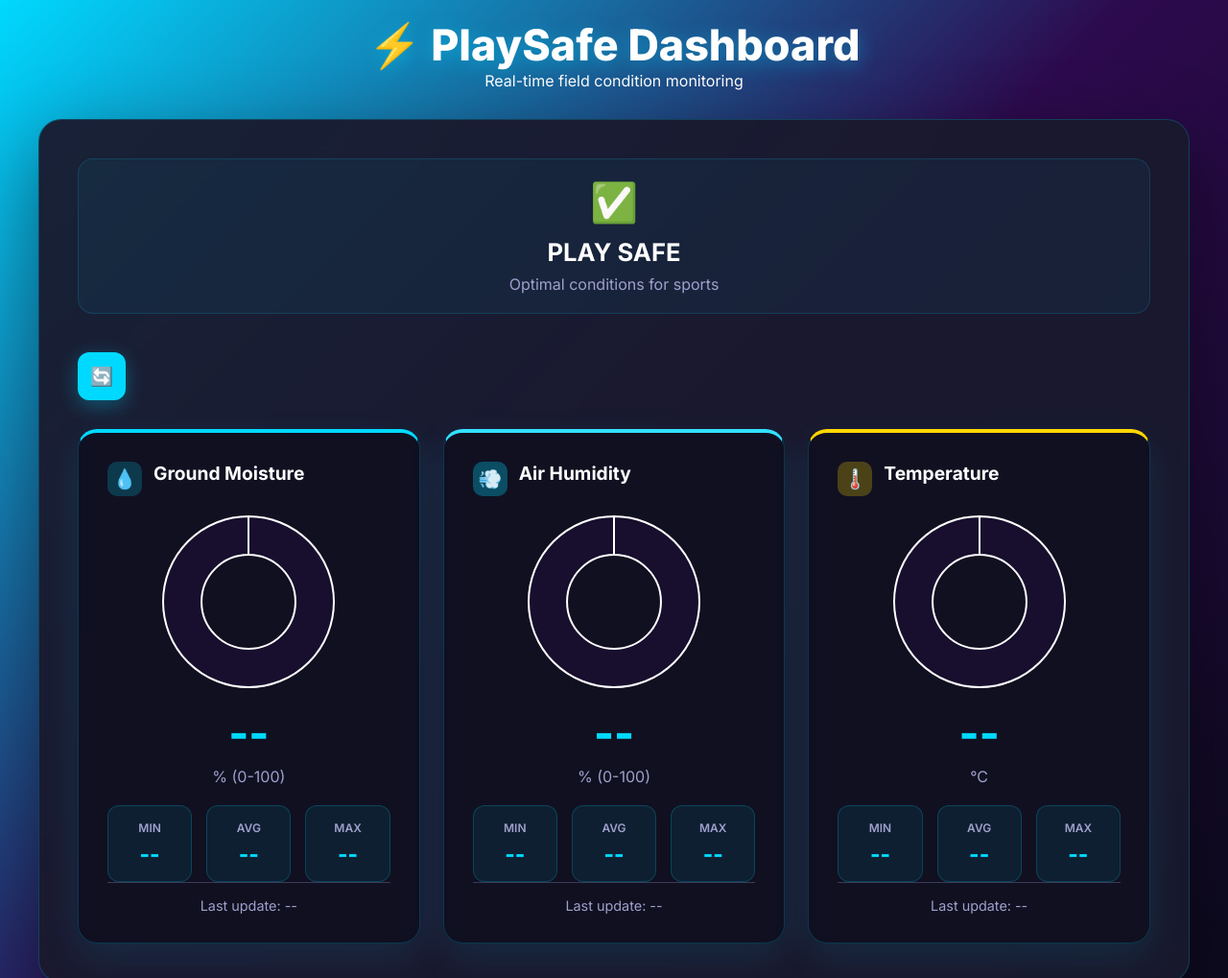
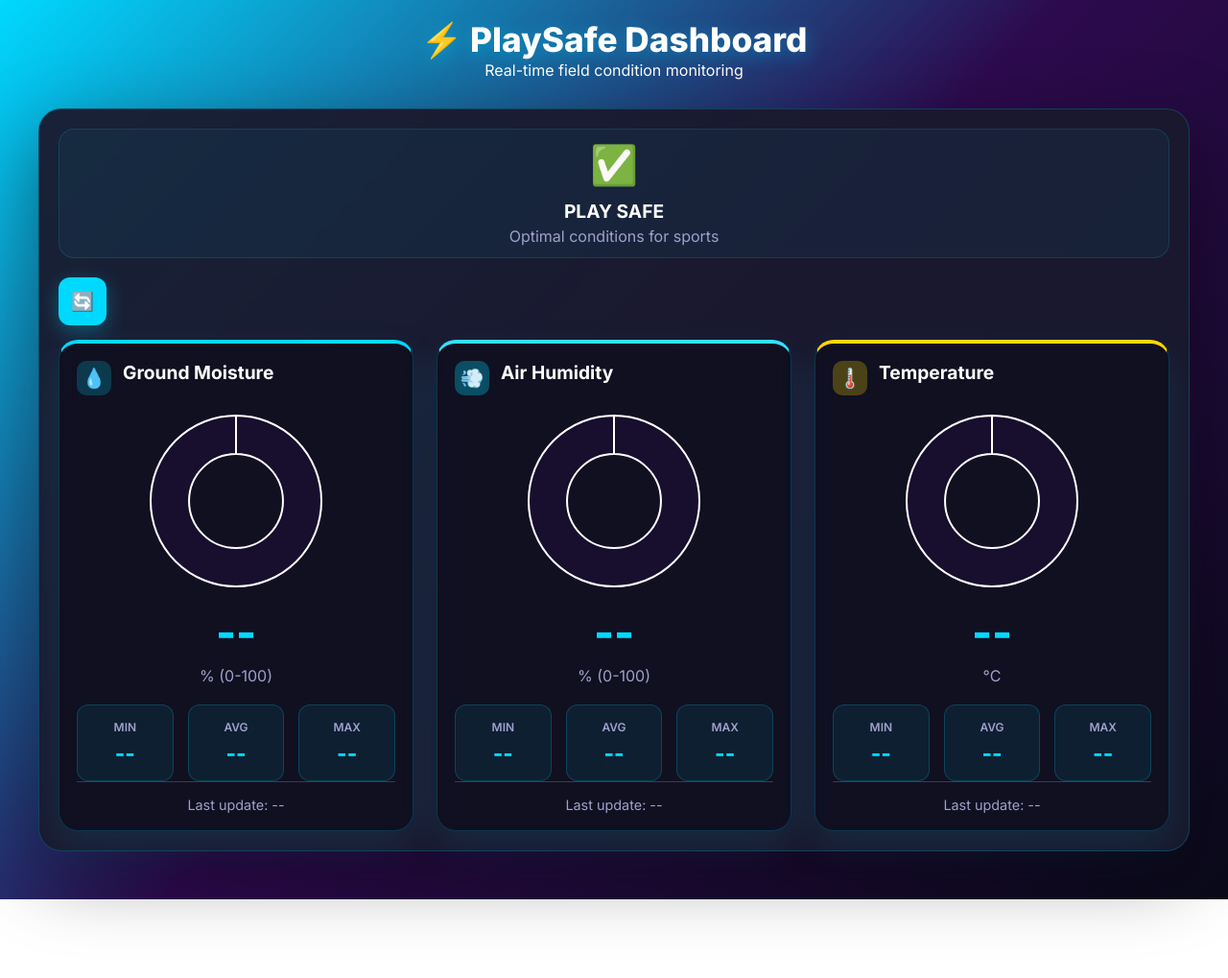
Before and after one commit to Dikshant422/playsafe-dashboard, a plain HTML site: page index.html in a window 1280 px wide. Shown: the top 1019 px of the page at 96% size. After the commit the page ends 937 px from the top, so only its background shows below. Drawn offline with nearby package versions, Linux system fonts and the light colour scheme; no server answers.

Commit message:
Update index.html

```diff
--- a/index.html
+++ b/index.html
@@ -29,31 +29,31 @@
         }
         .container { max-width: 1200px; margin: 0 auto; }
         header { text-align: center; margin-bottom: 30px; }
-        header h1 { font-size: 2.8rem; text-shadow: 0 4px 20px rgba(0, 217, 255, 0.4); font-weight: 800; }
+        header h1 { font-size: 2.2rem; text-shadow: 0 4px 20px rgba(0, 217, 255, 0.4); font-weight: 800; }
         .play-safe-container {
             background: rgba(26, 26, 46, 0.95);
             backdrop-filter: blur(20px);
             border-radius: 24px;
-            padding: 40px;
+            padding: 20px;
             margin-bottom: 30px;
             box-shadow: 0 25px 80px rgba(0, 0, 0, 0.4);
             border: 1px solid rgba(0, 217, 255, 0.2);
         }
         .play-safe-status {
             text-align: center;
-            margin-bottom: 40px;
-            padding: 20px;
+            margin-bottom: 20px;
+            padding: 12px;
             background: rgba(0, 217, 255, 0.05);
             border-radius: 16px;
             border: 1px solid rgba(0, 217, 255, 0.15);
         }
         .status-icon { font-size: 2.5rem; margin-bottom: 12px; }
-        .status-title { font-size: 1.6rem; font-weight: 700; margin-bottom: 8px; }
+        .status-title { font-size: 1.2rem; font-weight: 700; margin-bottom: 4px; }
         .status-message { font-size: 1rem; color: var(--color-text-secondary); }
         .status-safe .status-icon { color: var(--color-success); }
         .status-caution .status-icon { color: var(--color-warning); }
         .status-danger .status-icon { color: var(--color-error); }
-        .controls { display: flex; gap: 15px; margin-bottom: 30px; }
+        .controls { display: flex; gap: 15px; margin-bottom: 15px; }
         .btn {
             padding: 12px 16px;
             border: none;
@@ -77,7 +77,7 @@
             background: rgba(10, 10, 26, 0.6);
             backdrop-filter: blur(10px);
             border-radius: 20px;
-            padding: 30px;
+            padding: 18px;
             box-shadow: 0 15px 40px rgba(0, 217, 255, 0.1);
             cursor: pointer;
             transition: all 0.4s;
```
